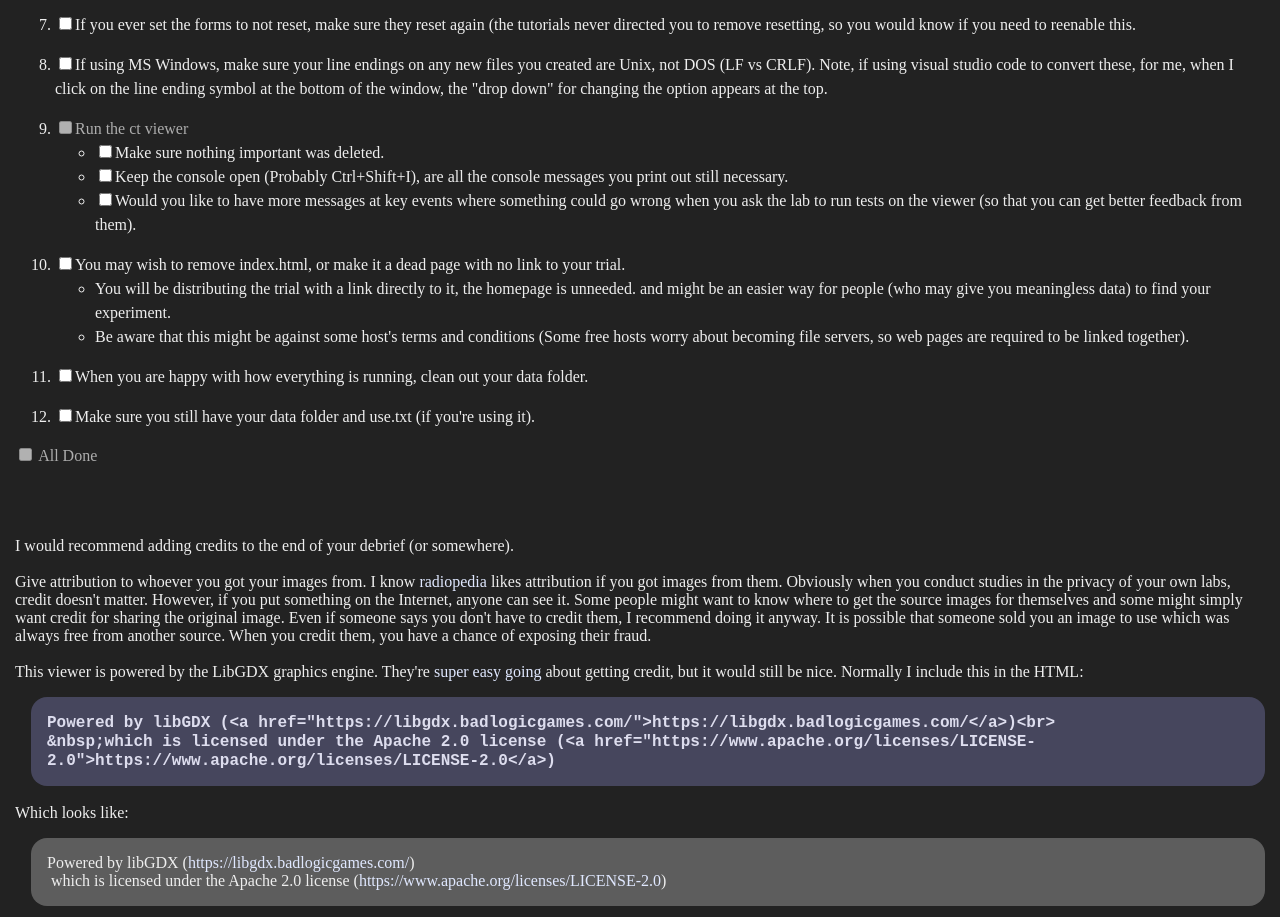
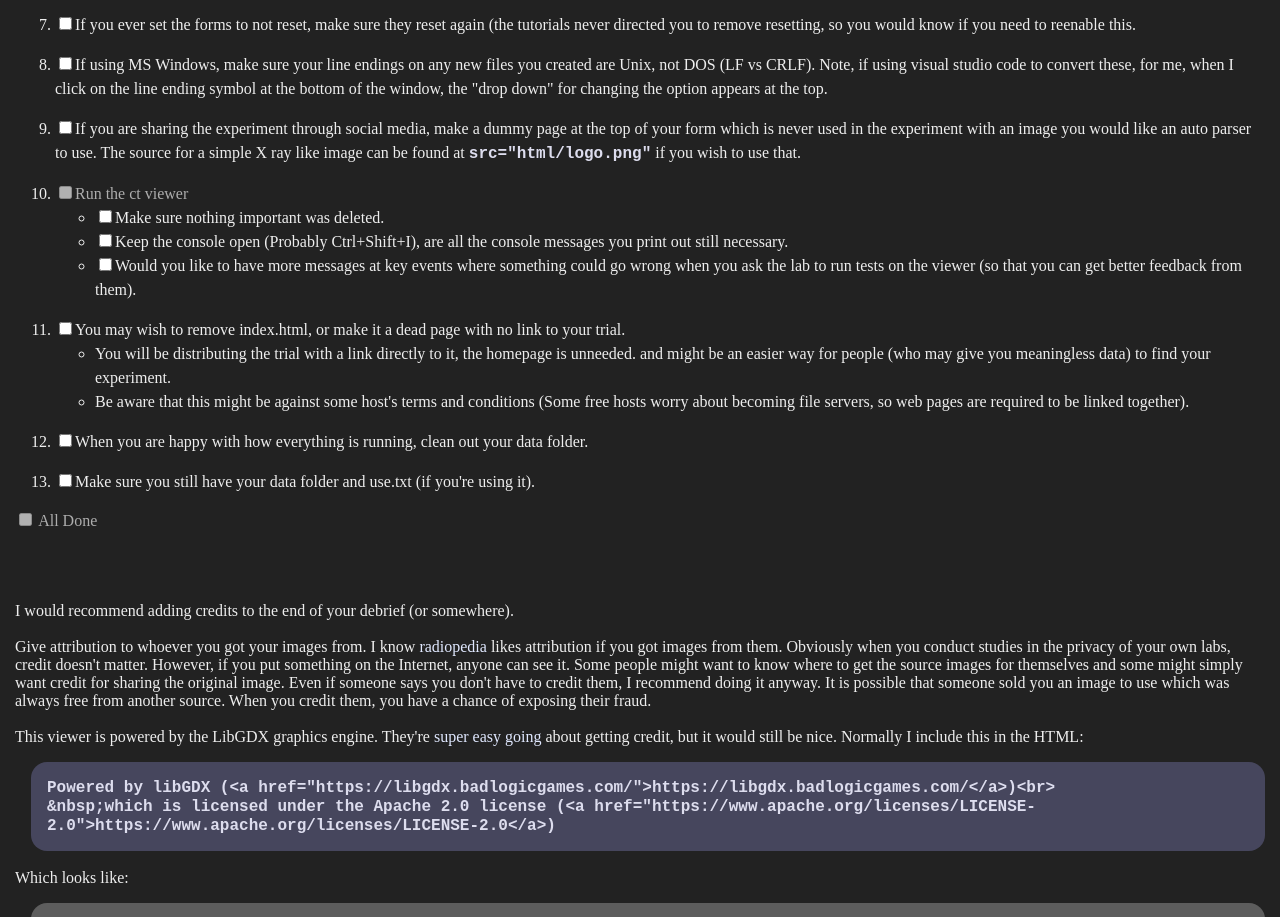
Before and after one commit to TheDecimeter/radiologyCTviewer, a plain HTML site: page docs/pages/publishClean.html in a window 1280 px wide. Shown: the part 989-1906 px from the top of the page. Drawn offline with Linux system fonts and the light colour scheme.

Commit message:
Added information about auto parsing
for use with some social media platforms.

```diff
--- a/docs/pages/publishClean.html
+++ b/docs/pages/publishClean.html
@@ -23,7 +23,7 @@
             $("a6").checked=allChecked("a6",1,2);
             $("a9").checked=allChecked("a9",1,3);
 
-            if(allChecked("a",1,12)){
+            if(allChecked("a",1,13)){
                 $('done').checked=true;
                 $('hiddenInst').style.display="block";
             }
@@ -89,6 +89,9 @@
                 (LF vs CRLF). Note, if using visual studio code to convert these, for me, when I click on the
                 line ending symbol at the bottom of the window, the "drop down" for changing the option appears
                 at the top.</li>
+            <li class="li2"><input type="checkbox" id="a13">If you are sharing the experiment through social media, make a dummy page
+                at the top of your form which is never used in the experiment with an image you would like an auto parser to use. The source for a simple
+                X ray like image can be found at <code>src="html/logo.png"</code> if you wish to use that.</li>
             <li class="li2"><input type="checkbox" id="a9" disabled><span class="ind">Run the ct viewer</span>
                 <ul>
                     <li><input type="checkbox" id="a91">Make sure nothing important was deleted.</li>
```
